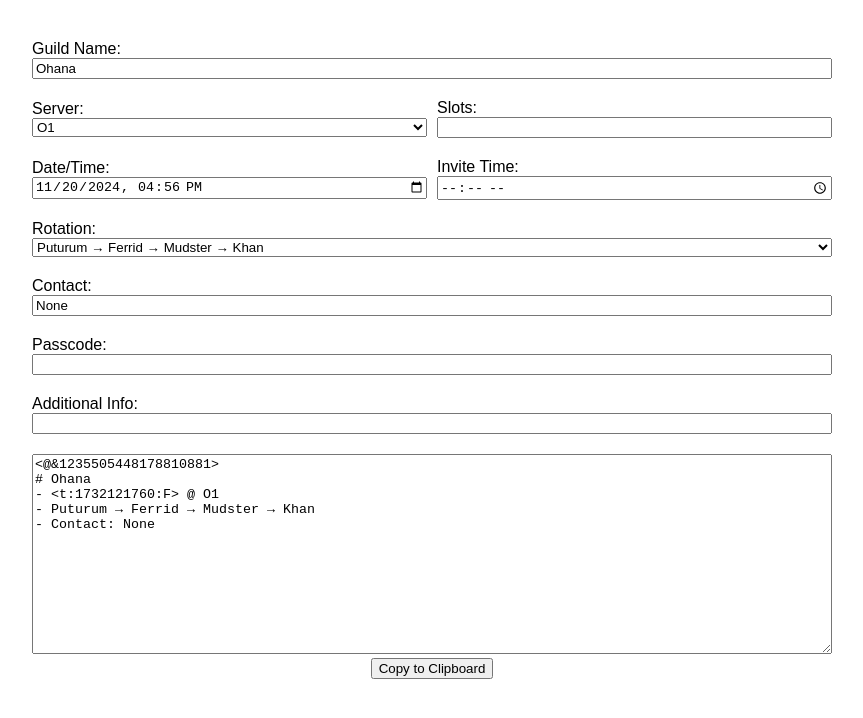
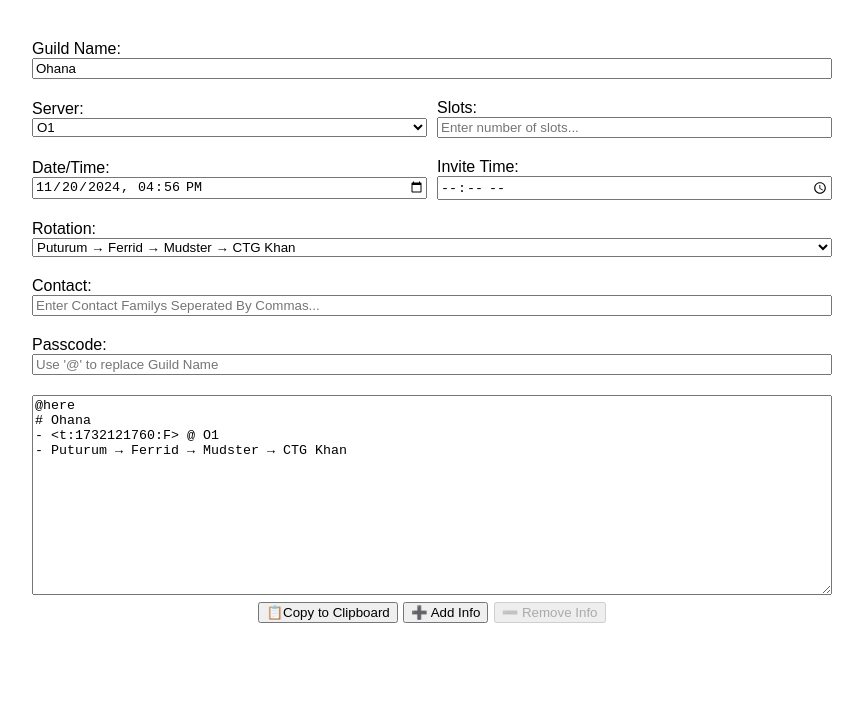
Before and after one commit to trunghieumickey/ohana-utils, a plain HTML site: page gbr-form.html in a window 1280 px wide. Shown: the whole page, without its empty margins (208-1071 px from the left). Drawn offline with Linux system fonts and the light colour scheme.

Commit message:
Big updates

```diff
--- a/gbr-form.html
+++ b/gbr-form.html
@@ -9,10 +9,10 @@
 </head>
 
 <body>
-    <div class="main-container">
+    <div class="main-container" id="main-container">
         <div class="container">
             <label for="guildname">Guild Name:</label>
-            <input type="text" id="guildname">
+            <input type="text" id="guildname" placeholder="Enter Guild Name...">
         </div>
         <div class="container" style="display: flex; align-items: center;">
             <div style="flex: 1; margin-right: 10px;">
@@ -33,7 +33,7 @@
             </div>
             <div style="flex: 1;">
                 <label for="slots">Slots:</label>
-                <input type="number" id="slots" min="1" max="100">
+                <input type="number" id="slots" min="1" max="100" placeholder="Enter number of slots...">
             </div>
         </div>
         <div class="container" style="display: flex; align-items: center;">
@@ -49,6 +49,12 @@
         <div class="container">
             <label for="rotation">Rotation:</label>
             <select id="rotation">
+                <option value="Puturum → Ferrid → Mudster → CTG Khan">Puturum → Ferrid → Mudster → CTG Khan</option>
+                <option value="Mudster → Ferrid → Puturum → CTG Khan">Mudster → Ferrid → Puturum → CTG Khan</option>
+                <option value="Khan → CTG Puturum → Ferrid → Mudster">Khan → CTG Puturum → Ferrid → Mudster</option>
+                <option value="Khan → CTG Mudster → Ferrid → Puturum">Khan → CTG Mudster → Ferrid → Puturum</option>
+                <option value="Khan → Mudster → Ferrid → CTG Puturum">Khan → Mudster → Ferrid → CTG Puturum</option>
+                <option value="Puturum → CTG Ferrid → Mudster → Khan">Puturum → CTG Ferrid → Mudster → Khan</option>
                 <option value="Puturum → Ferrid → Mudster → Khan">Puturum → Ferrid → Mudster → Khan</option>
                 <option value="Mudster → Ferrid → Puturum → Khan">Mudster → Ferrid → Puturum → Khan</option>
                 <option value="Khan → Puturum → Ferrid → Mudster">Khan → Puturum → Ferrid → Mudster</option>
@@ -57,27 +63,34 @@
         </div>
         <div class="container">
             <label for="contact">Contact:</label>
-            <input type="text" id="contact">
+            <input type="text" id="contact" placeholder="Enter Contact Familys Seperated By Commas..."">
         </div>
         <div class="container">
             <label for="passcode">Passcode:</label>
-            <input type="text" id="passcode">
+            <input type="text" id="passcode" placeholder="Use '@' to replace Guild Name">
         </div>
-        <div class="container">
-            <label for="infos">Additional Info:</label>
-            <input type="text" id="infos">
+        <div id="infos-container">
+            <!-- <div class="container">
+                <label for="infos-0">Additional Info:</label>
+                <input type="text" id="infos-0">
+            </div> -->
+
         </div>
         <textarea id="output" readonly></textarea>
-        <div class="button-container">
-            <button onclick="copyToClipboard()">Copy to Clipboard</button>
+        <div class="button-container" style="display: flex; align-items: center;">
+            <button onclick="copyToClipboard()">📋Copy to Clipboard</button>
+            <button onclick="addInfoField()">➕ Add Info</button>
+            <button onclick="removeInfoField()">➖ Remove Info</button>
         </div>
     </div>
     <script>
+        let infoCount = 1;
+
         document.addEventListener('DOMContentLoaded', (event) => {
             // Set default values
             setDefaultValues();
 
-            const inputs = document.querySelectorAll('#invtime, #datetime, #server, #rotation, #guildname, #contact, #passcode, #infos, #slots');
+            const inputs = document.querySelectorAll('#main-container');
             inputs.forEach(input => {
                 input.addEventListener('change', compileAndShow);
             });
@@ -99,18 +112,39 @@
             // Set default values for other inputs
             document.getElementById('guildname').value = 'Ohana'; // Example default value
             document.getElementById('server').value = 'O1'; // Example default value
-            document.getElementById('rotation').value = 'Puturum → Ferrid → Mudster → Khan'; // Example default value
-            document.getElementById('contact').value = 'None'; // Example default value
+            document.getElementById('rotation').value = 'Puturum → Ferrid → Mudster → CTG Khan'; // Example default value
+        }
+
+        function addInfoField() {
+            if (infoCount < 6) {
+                const container = document.getElementById('infos-container');
+                const newDiv = document.createElement('div');
+                newDiv.className = 'container';
+                newDiv.innerHTML = `<label for="infos-${infoCount}">Additional Info ${infoCount}:</label><input type="text" id="infos-${infoCount}" placeholder="Enter more details...">`;
+                container.appendChild(newDiv);
+                infoCount++;
+                compileAndShow(); // Update output on adding a field
+            }
+        }
+
+        function removeInfoField() {
+            if (infoCount > 1) {
+                infoCount--;
+                const container = document.getElementById('infos-container');
+                container.removeChild(container.lastChild);
+                compileAndShow(); // Update output on removing a field
+            }
         }
 
         function compileAndShow() {
+            const addButton = document.querySelector('button[onclick="addInfoField()"]');
+            const removeButton = document.querySelector('button[onclick="removeInfoField()"]');
             const datetime = document.getElementById('datetime').value;
             const invtime = document.getElementById('invtime').value;
             const server = document.getElementById('server').value;
             const rotation = document.getElementById('rotation').value;
             const guildname = document.getElementById('guildname').value;
             const contact = document.getElementById('contact').value;
-            const infos = document.getElementById('infos').value;
             const passcode = document.getElementById('passcode').value;
             const slots = document.getElementById('slots').value;
 
@@ -118,25 +152,31 @@
             const datetimeUTC = new Date(datetime).getTime() / 1000; // getTime() returns milliseconds
             const invtimeUTC = invtime ? new Date(datetime.split('T')[0] + 'T' + invtime).getTime() / 1000 : null;
 
-            var details = `<@&1235505448178810881>`;
+            var details = `@here`;
             details += `\n# ${guildname}`
             details += `\n- <t:${datetimeUTC}:F> @ ${server}`
             details += `\n- ${rotation}`
-            details += `\n- Contact: ${contact}`
-
+            if (contact) {
+                details += `\n- Contact: ${contact}`
+            }
             if (slots) {
                 details += `\n- Slots: ${slots}`;
             }
-            if (infos) {
-                details += `\n- ${infos}`;
-            }
-            if (invtime){
+            if (invtime) {
                 details += `\n- Start invite at <t:${invtimeUTC}:t>`;
             }
             if (passcode) {
-                details += `\n- Password: "**${passcode}**"`;
+                details += `\n- Password: "**${passcode.replace(/@/g, "[<Guild Name>](https://trunghieumickey.github.io/ohana-utils/gbr-form.html)")}**"`;
+            }
+            for (let i = 0; i < infoCount; i++) {
+                const infoValue = document.getElementById(`infos-${i}`);
+                if (infoValue && infoValue.value) {
+                    details += `\n- ${infoValue.value}`;
+                }
             }
             document.getElementById('output').value = details;
+            addButton.disabled = infoCount >= 6
+            removeButton.disabled = infoCount <= 1
         }
 
         function copyToClipboard() {
--- a/index.css
+++ b/index.css
@@ -53,8 +53,11 @@ select {
 
 textarea {
     height: 200px;
-    /* Adjust the height as needed */
+    resize: vertical;
+
 }
+
+
 
 .button-container {
     display: flex;
@@ -65,4 +68,7 @@ textarea {
     /* Add any additional styling for the container here */
 }
 
+button {
+    margin: 2pt;
+}
 /* Existing styles */
```
